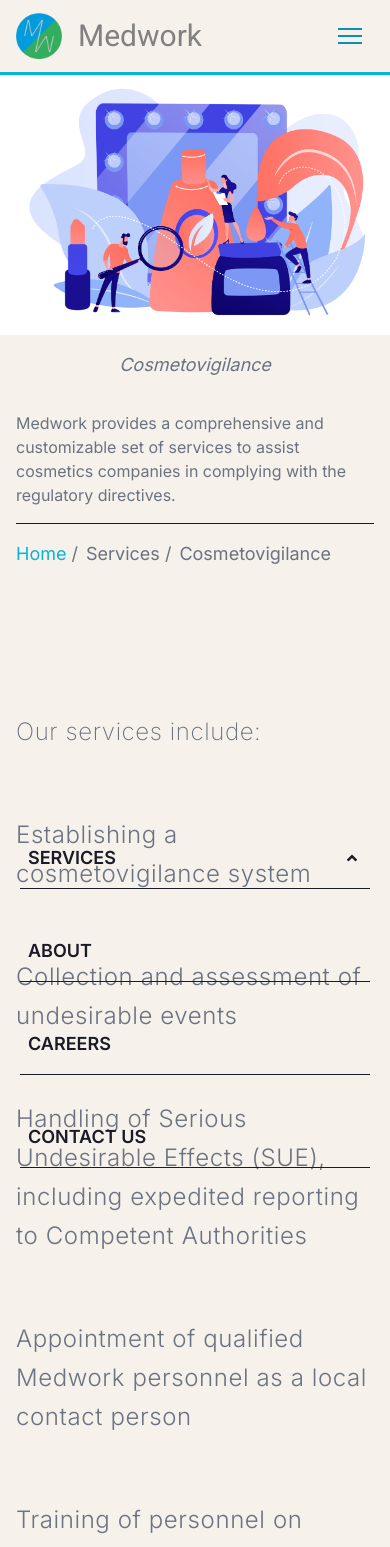
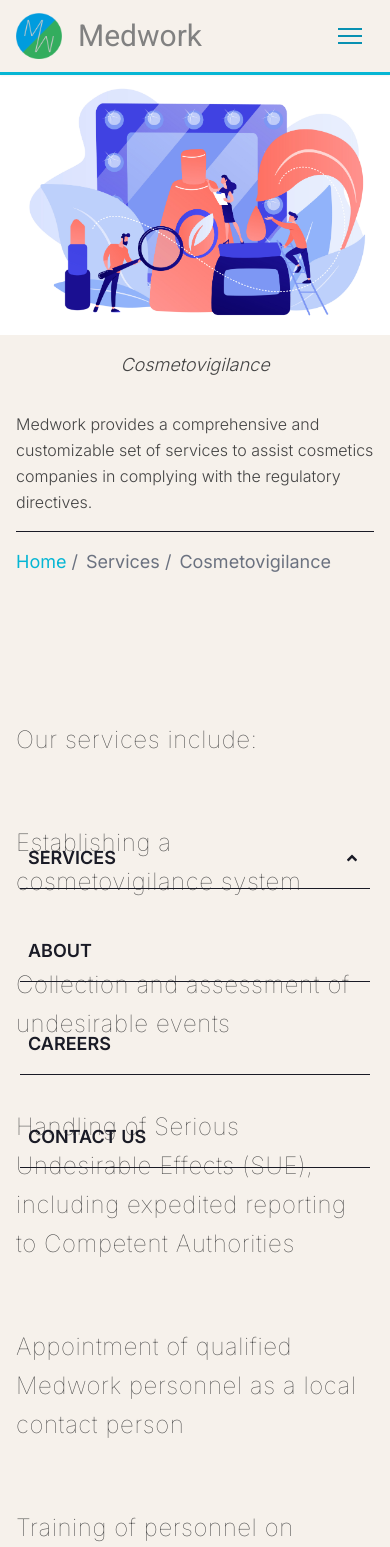
Before and after one commit to Medwork-CRO/webpage, a Next.js app: page /services/cosmetovigilance in a window 390 px wide. Shown: the top 1547 px of the page. Built offline with nearby package versions, Linux system fonts and the light colour scheme.

Commit message:
Update component styles and text colors

```diff
--- a/src/components/DisplayParagraphs.tsx
+++ b/src/components/DisplayParagraphs.tsx
@@ -5,11 +5,13 @@ type DisplayParagraphsProps = {
 function DisplayParagraphs({ paragraphs }: DisplayParagraphsProps) {
   return (
     <div className="
-      flex flex-col w-full my-16
-      gap-16 sm:gap-24 whitespace-pre-line tracking-wide font-light narrow-letters leading-relaxed
-      text-gray-500 dark:text-gray-400 text-2xl md:text-3xl text-left">
+      flex flex-col w-full my-16 gap-16 sm:gap-24
+      whitespace-pre-line tracking-wide
+      narrow-letters leading-relaxed
+      text-medwork-brown dark:text-gray-400
+      text-2xl md:text-3xl text-left">
       {paragraphs.map((paragraph, index) => (
-        <p key={index} className={`${!index ? "font-extralight" : "font-light"}`}>{paragraph}</p>
+        <p key={index} className={`${!index ? "font-thin" : "font-thin"}`}>{paragraph}</p>
       ))}
     </div>
   );
--- a/src/components/ImageCategory.tsx
+++ b/src/components/ImageCategory.tsx
@@ -17,7 +17,10 @@ function ImageCategory({
 
   return (
     <>
-      <div className="relative w-full md:flex-row h-[90vh] hidden md:block motion-safe:animate-fadeIn text-gray-500 dark:text-gray-400">
+      <div className="
+        relative w-full md:flex-row h-[90vh] hidden md:block motion-safe:animate-fadeIn
+        text-2xl font-light narrow-letters leading-relaxed text-medwork-brown dark:text-gray-400
+      ">
         <Image
           src={image}
           className="h-full min-w-full object-cover"
@@ -33,17 +36,20 @@ function ImageCategory({
             ? "text-left"
             : "text-right"
             }`}>
-            <h1 className=" font-thin narrow-letters italic text-lg md:text-6xl xl:text-7xl">
+            <h1 className="font-light italic text-lg md:text-6xl xl:text-7xl">
               {title}
             </h1>
-            <p className="text-md md:text-xl xl:text-2xl font-thin narrow-letters">
+            <p className="font-extralight text-md md:text-2xl xl:text-3xl">
               {description}
             </p>
           </div>
         </div>
       </div>
 
-      <div className="grid grid-cols-1 md:grid-cols-2 md:hidden text-gray-500 dark:text-gray-400">
+      <div className="
+        grid grid-cols-1 md:grid-cols-2 md:hidden
+        text-2xl font-light narrow-letters leading-relaxed text-medwork-brown dark:text-gray-400
+      ">
         <Image src={image} alt="Image for mobile" />
         <div className="mx-4 sm:mx-6 lg:mx-0 border-b border-b-medwork-dark dark:border-b-medwork-light">
           <div className="mt-4 md:mt-0">
--- a/src/components/MemberCard.tsx
+++ b/src/components/MemberCard.tsx
@@ -18,7 +18,7 @@ function MemberCard({
           alt={title}
         />
       </div>
-      <div className="items-top mt-8 flex flex-col text-black dark:text-white">
+      <div className="items-top mt-8 flex flex-col text-2xl font-light narrow-letters leading-relaxed text-medwork-brown dark:text-white">
         <div className="flex flex-col items-center gap-2">
           <div className="flex items-center gap-2 justify-center">
             <h4 className="text-bluePrimary text-xl font-extralight narrow-letters">{name}</h4>
@@ -33,7 +33,8 @@ function MemberCard({
           </div>
           <p className="text-base font-thin narrow-letters text-cyan-500">{title}</p>
         </div>
-        <p className="mt-4 overflow-ellipsis text-lg font-thin narrow-letters text-gray-500 dark:text-gray-400 md:text-base">
+        <p className="mt-4 overflow-ellipsis
+          font-light narrow-letters leading-relaxed text-medwork-brown dark:text-gray-400 text-2xl md:text-base">
           {description}
         </p>
       </div>
--- a/src/components/RoundedButton.tsx
+++ b/src/components/RoundedButton.tsx
@@ -12,8 +12,10 @@ function RoundedButton({ label, href }: RoundedButtonProps) {
     tabIndex={0}
       className="
         flex flex-row items-center justify-center gap-4
-        cursor-pointer text-medwork-light dark:text-medwork-dark
-        py-2 px-4 text-sm sm:text-md md:text-lg text-center font-semibold w-[200px] rounded-full
+        cursor-pointer
+        font-light narrow-letters leading-relaxed
+      text-medwork-light dark:text-medwork-dark
+        py-2 px-4 text-sm sm:text-md md:text-lg text-center w-[200px] rounded-full
         bg-cyan-400 hover:bg-cyan-600 focus-visible:bg-cyan-600
         border-2 border-transparent
         hover:border-medwork-dark focus-visible:border-medwork-dark
--- a/src/components/Statistics.tsx
+++ b/src/components/Statistics.tsx
@@ -5,10 +5,10 @@ type Stat = { count: number; symbol: string, title: string; point: string };
 function Statistic({ count, symbol, title, point }: Stat) {
   return (
     <div className="flex w-56 flex-col">
-      <span className="flex flex-row self-center mb-4 text-4xl font-light narrow-letters leading-relaxed text-cyan-500">
+      <span className="flex flex-row self-center mb-4 text-4xl text-cyan-500">
         <Counter number={count} symbol={symbol} duration={3} />
       </span>
-      <span className="subtext text-gray-600 dark:text-gray-400">
+      <span className="subtext text-2xl font-extralight narrow-letters leading-relaxed text-medwork-brown dark:text-gray-400">
         {title} <strong>{point}</strong>
       </span>
     </div>
@@ -17,7 +17,7 @@ function Statistic({ count, symbol, title, point }: Stat) {
 
 function Statistics({ Stats }: { Stats: Stat[] }) {
   return (
-    <div className="flex flex-col sm:flex-row text-center items-center justify-between gap-8 text-gray-500 dark:text-gray-400 w-full mt-24">
+    <div className="flex flex-col sm:flex-row text-center items-center justify-between gap-8 w-full mt-24">
       {Stats.map((stat, i) => (
         <>
           <Statistic count={stat.count} title={stat.title} point={stat.point} symbol={stat.symbol}/>
--- a/src/components/Title.tsx
+++ b/src/components/Title.tsx
@@ -6,7 +6,7 @@ type TitleProps = {
 
 function Title({
   title,
-  colour = "text-[#444444] dark:text-gray-400",
+  colour = "text-medwork-brown dark:text-gray-400",
   align = "left",
 }: TitleProps) {
   const textAlign = align === "left" ? "md:text-left" : "md:text-center";
--- a/src/pages/careers/index.tsx
+++ b/src/pages/careers/index.tsx
@@ -71,7 +71,8 @@ function Cosmetovigilance() {
               <Link
                 className="flex flex-row items-center justify-center gap-4
                 cursor-pointer text-medwork-light dark:text-medwork-dark
-        py-2 px-4 text-sm sm:text-md md:text-lg text-center font-semibold w-[200px] rounded-full
+                font-light narrow-letters leading-relaxed
+                py-2 px-4 text-sm sm:text-md md:text-lg text-centerx w-[200px] rounded-full
                 bg-cyan-400 hover:bg-cyan-600
                 transition duration-100 ease-in focus:outline-none"
                 aria-label={`By clicking you will be taken to kariera.gr`}
@@ -90,7 +91,8 @@ function Cosmetovigilance() {
               <Link
                 className="flex flex-row items-center justify-center gap-4
                   cursor-pointer text-medwork-light dark:text-medwork-dark
-        py-2 px-4 text-sm sm:text-md md:text-lg text-center font-semibold w-[200px] rounded-full
+                  font-light narrow-letters leading-relaxed
+                  py-2 px-4 text-sm sm:text-md md:text-lg text-center w-[200px] rounded-full
                   bg-cyan-400 hover:bg-cyan-600
                   transition duration-100 ease-in focus:outline-none"
                 aria-label={`By clicking you will be taken to linkedIn.gr`}
--- a/src/pages/index.tsx
+++ b/src/pages/index.tsx
@@ -42,11 +42,11 @@ function Home() {
       </Carousel>
 
       <div id="main-content" className="max-w-[1200px] w-full">
-        <div className="flex flex-col items-center gap-12 whitespace-pre-line px-4 sm:px-6 text-2xl text-gray-500 dark:text-gray-400 lg:px-0 py-16 h-screen">
+        <div className="flex flex-col items-center gap-12 whitespace-pre-line px-4 sm:px-6 lg:px-0 py-16 h-screen">
           <Title title={"Advancing Drug Safety with Operational Excellence, Regulatory Compliance, and Adaptive Solutions"} />
           <DisplayParagraphs paragraphs={paragraphs} />
         </div>
-        <div className="flex flex-col items-center gap-12 whitespace-pre-line px-4 sm:px-6 text-2xl text-gray-500 dark:text-gray-400 lg:px-0 py-16">
+        <div className="flex flex-col items-center gap-12 whitespace-pre-line px-4 sm:px-6 lg:px-0 py-16">
           <ProvidedServices />
           <Statistics Stats={[
             { count: 15, symbol: "+", title: "years of", point: "experience" },
```
Lines whose indentation alone changed are shown as unchanged.
